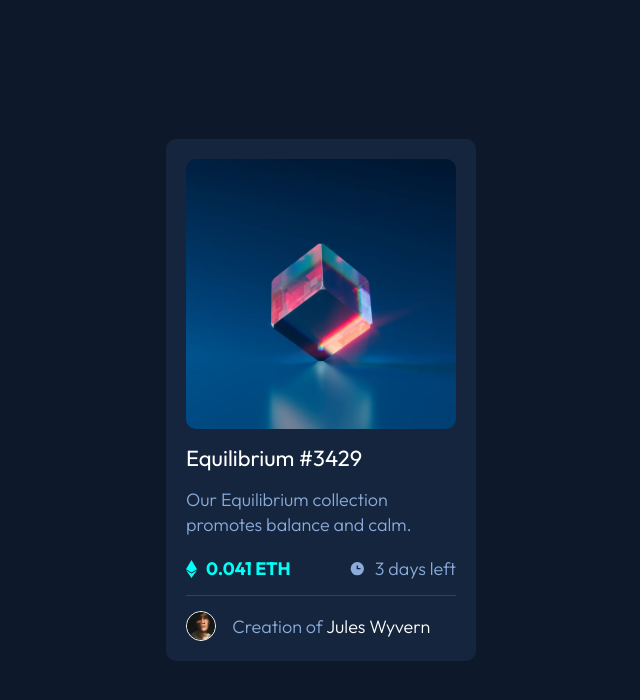
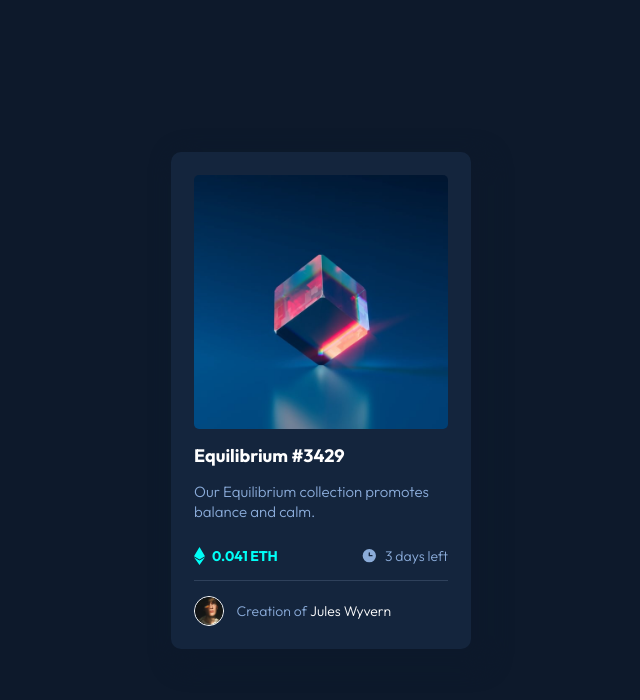
Before and after one commit to asamoahe3/nft-preview-card, a plain HTML site: page index.html in a window 1280 px wide. Shown: the whole page, without its empty margins (319-959 px from the left). Drawn offline with Linux system fonts and the light colour scheme.

Commit message:
card-component droping shadow added

```diff
--- a/style.css
+++ b/style.css
@@ -1,5 +1,3 @@
-@import url("https://fonts.googleapis.com/css2?family=Outfit&display=swap");
-@import url("https://fonts.googleapis.com/css2?family=Outfit:wght@700&display=swap");
 @import url("https://fonts.googleapis.com/css2?family=Outfit:wght@300;700&display=swap");
 
 :root {
@@ -34,30 +32,32 @@ body {
 .container {
   background-color: var(--card-bg);
   border-radius: 10px;
-  max-width: 310px;
-  padding: 20px;
+  max-width: 300px;
+  padding: 23px;
+  box-shadow: 10px 10px 20px 10px var(--main-bg);
 }
 
 .card-top img {
-  border-radius: 10px;
+  border-radius: 5px;
   width: 100%;
   height: auto;
 }
 
 .card-inner {
-  margin-bottom: 20px;
+  margin-bottom: 25px;
 }
 
 .card-inner h2 {
   color: var(--white);
-  font-size: 22px;
-  font-weight: 500;
+  font-size: 18px;
+  font-weight: 700;
   margin: 10px 0 10px 0;
 }
 
 .card-inner p {
   color: var(--soft-blue);
-  line-height: 25px;
+  line-height: 20px;
+  font-size: 15px;
   margin: 15px 0 15px 0;
 }
 
@@ -75,6 +75,7 @@ body {
 
 .card-inner--a .align-text {
   margin-left: 0.5em;
+  font-size: 14px;
 }
 
 .card-inner--a .cyan-text {
@@ -96,10 +97,12 @@ body {
 .img-card p {
   margin-left: 0.9em;
   font-weight: 300;
+  font-size: 14px;
 }
 
 .img-card p span {
   color: var(--white);
+  font-weight: 500;
 }
 
 .img-card img {
```
Also changed, not shown: index.html (line endings or trailing spaces).
